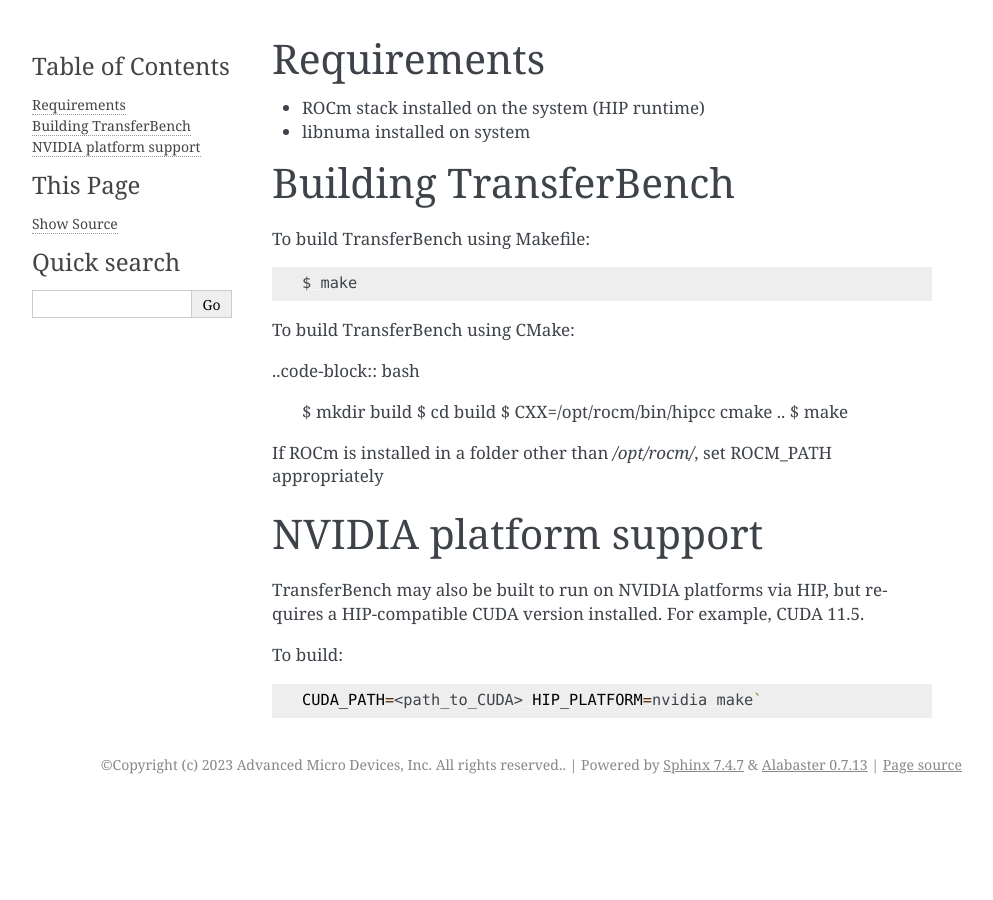
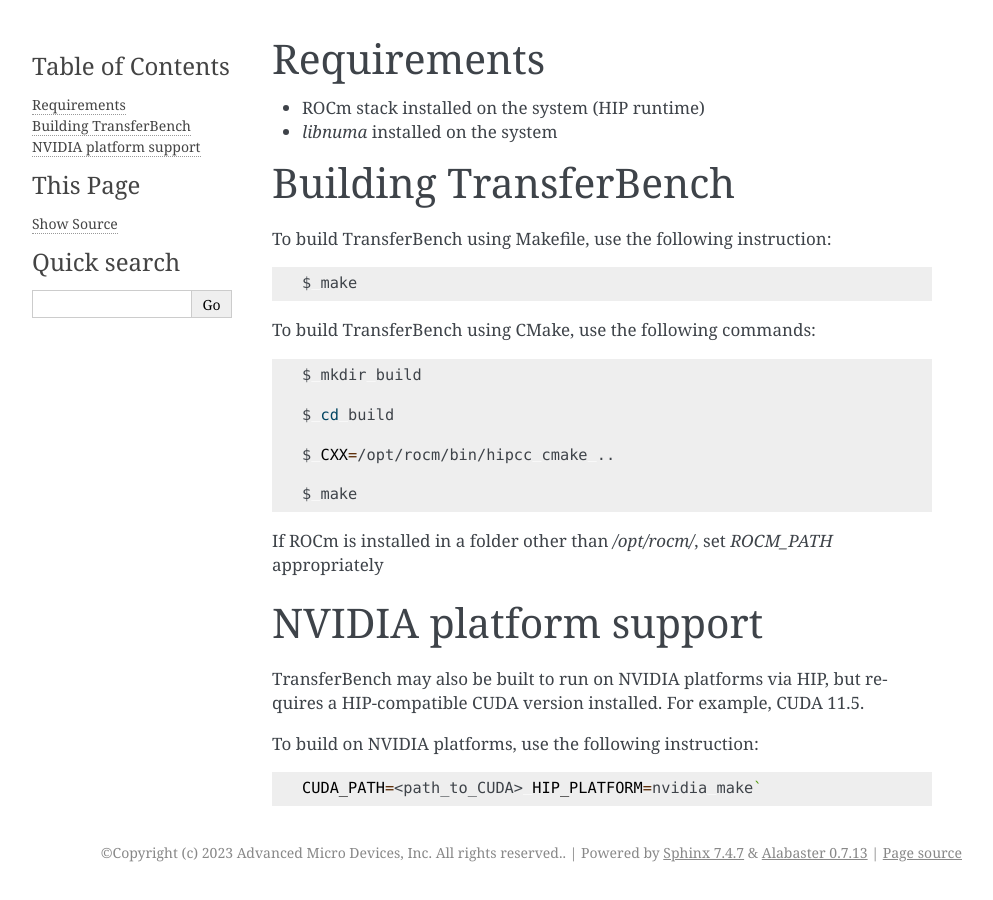
Before and after one commit to ROCm/TransferBench, a Sphinx documentation site: the page built from docs/install.rst, in a window 1280 px wide. Shown: the whole page, without its empty margins (148-1141 px from the left). Built offline with Sphinx 7.4.7, drawn with Linux system fonts in a browser that asks for light colours; the version number could not be read and is left out.

Commit message:
Update install.rst
rst updates

```diff
--- a/docs/install.rst
+++ b/docs/install.rst
@@ -7,28 +7,31 @@
 -------------
 
 * ROCm stack installed on the system (HIP runtime)
-* libnuma installed on system
+* `libnuma` installed on the system
 
 --------------------------
 Building TransferBench
 --------------------------
 
-To build TransferBench using Makefile:
+To build TransferBench using Makefile, use the following instruction:
 
 .. code-block:: bash
 
-    $ make
+            $ make
 
-To build TransferBench using CMake:
+To build TransferBench using CMake, use the following commands:
 
-..code-block:: bash
+.. code-block:: bash
 
-    $ mkdir build
-    $ cd build
-    $ CXX=/opt/rocm/bin/hipcc cmake ..
-    $ make
+                $ mkdir build
 
-If ROCm is installed in a folder other than `/opt/rocm/`, set ROCM_PATH appropriately
+                $ cd build
+
+                $ CXX=/opt/rocm/bin/hipcc cmake ..
+
+                $ make
+
+If ROCm is installed in a folder other than `/opt/rocm/`, set `ROCM_PATH` appropriately
 
 --------------------------
 NVIDIA platform support
@@ -36,8 +39,8 @@
 
 TransferBench may also be built to run on NVIDIA platforms via HIP, but requires a HIP-compatible CUDA version installed. For example, CUDA 11.5.
 
-To build:
+To build on NVIDIA platforms, use the following instruction:
 
 .. code-block:: bash
 
-   CUDA_PATH=<path_to_CUDA> HIP_PLATFORM=nvidia make`
+             CUDA_PATH=<path_to_CUDA> HIP_PLATFORM=nvidia make`
```
